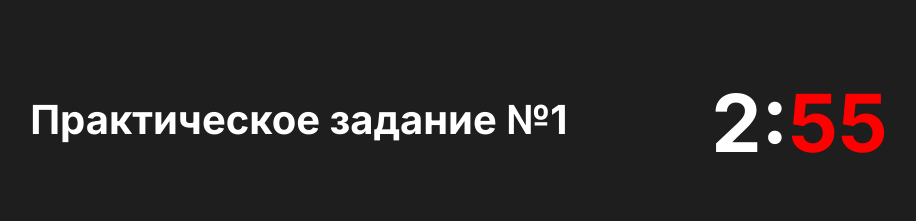
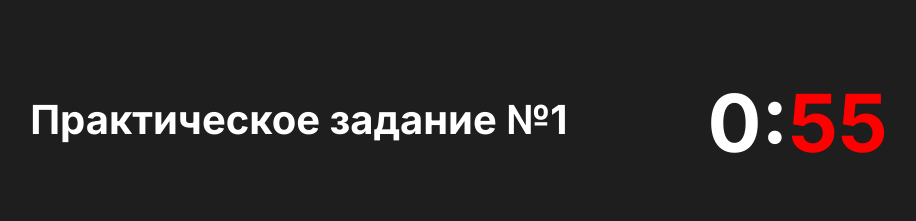
Before and after one commit to HondDK/ecolimp, a React (Create React App) app: page /testone in a window 1280 px wide. Shown: the top 221 px of the page, without its empty margins (181-1097 px from the left). Built offline with nearby package versions, Linux system fonts and the light colour scheme.

Commit message:
timertestone

```diff
--- a/src/components/UI/Time/Time.jsx
+++ b/src/components/UI/Time/Time.jsx
@@ -1,15 +1,20 @@
 import React from "react";
 import { useState } from "react";
 
-const Time = () => {
+const Time = ({ onChange }) => {
 	const [seconds, setSeconds] = useState(60);
-	const [minutes, setMinutes] = useState(2);
+	const [minutes, setMinutes] = useState(0);
 	const [timerActive, setTimerActive] = useState(true);
+
+	const handleChange = () => {
+		onChange(timerActive); // callback-функция
+	};
 
 	React.useEffect(() => {
 		if (seconds > 0 && timerActive) {
 			setTimeout(setSeconds, 1000, seconds - 1);
 		} else if (minutes === 0) {
+			handleChange();
 			setTimerActive(false);
 		} else {
 			secondReset();
--- a/src/pages/TestOne.js
+++ b/src/pages/TestOne.js
@@ -1,12 +1,20 @@
-import React, { useState } from "react";
-import ButtonCloseTest from "../components/UI/ButtonCloseTest/ButtonCloseTest";
+import React, { useState, useEffect } from "react";
 import ButtonReply from "../components/UI/ButtonReply/ButtonReply";
 import Time from "../components/UI/Time/Time";
 import { useNavigate } from "react-router-dom";
 
 const TestOne = () => {
 	let navigate = useNavigate();
+	const [value, setValue] = useState();
+
+	const handleChange = (value) => {
+		setValue(value);
+		if (value == false) {
+			navigate("/testtwo", { replace: true });
+		}
+	};
 	const buttonSubmit = () => {
+		console.log(value);
 		navigate("/testtwo", { replace: true });
 	};
 
@@ -15,7 +23,7 @@ const TestOne = () => {
 			<body class="test">
 				<header>
 					<h1>Практическое задание №1</h1>
-					<Time />
+					<Time onChange={handleChange} />
 				</header>
 				<main class="main__test">
 					<div class="test-title">
```
